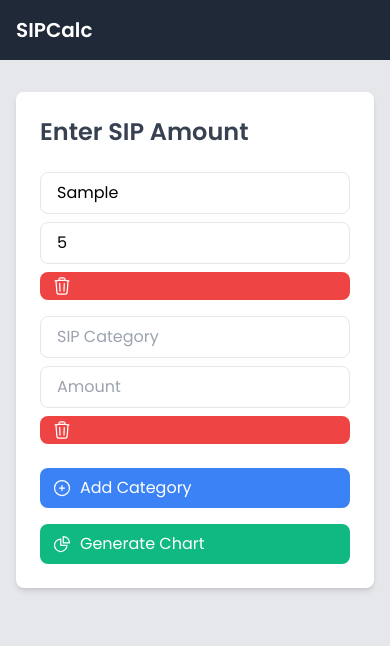
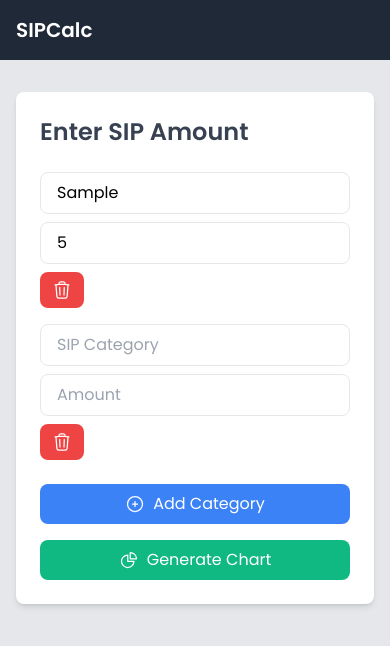
Before and after one commit to vishwakarmaranjeet/redux-toolkit, a React (Create React App) app: page / in a window 390 px wide. Both pictures are taken after typing "Sample", "5" into the empty fields and a click on the button "Add Category". Shown: the top 646 px of the page. Built offline with nearby package versions, Linux system fonts and the light colour scheme.

Commit message:
icon updated

```diff
--- a/src/components/SipForm.js
+++ b/src/components/SipForm.js
@@ -59,9 +59,9 @@ function SIPForm({ onSubmit }) {
                        <button
                        type="button"
                        onClick={() => handleRemove(index)}
-                            className="px-3 py-1 bg-red-500 text-white rounded-lg hover:bg-red-600 mt-2 sm:mt-0 sm:ml-4"
+                       className="flex items-center justify-center space-x-1 px-3 py-2 bg-red-500 text-white rounded-lg hover:bg-red-600 w-fit sm:w-auto mt-2 sm:mt-0 sm:ml-4"
                    >
-                            <svg xmlns="http://www.w3.org/2000/svg" fill="none" viewBox="0 0 24 24" strokeWidth={1.5} stroke="currentColor" className="size-5">
+                       <svg xmlns="http://www.w3.org/2000/svg" fill="none" viewBox="0 0 24 24" strokeWidth={1.5} stroke="currentColor" className="w-5 h-5 sm:w-6 sm:h-6">
                            <path strokeLinecap="round" strokeLinejoin="round" d="m14.74 9-.346 9m-4.788 0L9.26 9m9.968-3.21c.342.052.682.107 1.022.166m-1.022-.165L18.16 19.673a2.25 2.25 0 0 1-2.244 2.077H8.084a2.25 2.25 0 0 1-2.244-2.077L4.772 5.79m14.456 0a48.108 48.108 0 0 0-3.478-.397m-12 .562c.34-.059.68-.114 1.022-.165m0 0a48.11 48.11 0 0 1 3.478-.397m7.5 0v-.916c0-1.18-.91-2.164-2.09-2.201a51.964 51.964 0 0 0-3.32 0c-1.18.037-2.09 1.022-2.09 2.201v.916m7.5 0a48.667 48.667 0 0 0-7.5 0" />
                        </svg>
                    </button>
@@ -73,7 +73,7 @@ function SIPForm({ onSubmit }) {
                 <button
                     type="button"
                     onClick={handleAdd}
-                    className="flex items-center space-x-2 px-3 py-2 bg-blue-500 text-white rounded-lg hover:bg-blue-600 w-full sm:w-auto"
+                    className="flex items-center justify-center space-x-2 px-3 py-2 bg-blue-500 text-white rounded-lg hover:bg-blue-600 w-full sm:w-auto"
                 >
                     <svg xmlns="http://www.w3.org/2000/svg" fill="none" viewBox="0 0 24 24" strokeWidth={1.5} stroke="currentColor" className="w-5 h-5">
                         <path strokeLinecap="round" strokeLinejoin="round" d="M12 9v6m3-3H9m12 0a9 9 0 1 1-18 0 9 9 0 0 1 18 0Z" />
@@ -82,7 +82,7 @@ function SIPForm({ onSubmit }) {
                 </button>
                 <button
                     type="submit"
-                    className="flex items-center space-x-2 px-3 py-2 bg-emerald-500 text-white rounded-lg hover:bg-emerald-600 w-full sm:w-auto"
+                    className="flex items-center justify-center space-x-2 px-3 py-2 bg-emerald-500 text-white rounded-lg hover:bg-emerald-600 w-full sm:w-auto"
                 >
                     <svg xmlns="http://www.w3.org/2000/svg" fill="none" viewBox="0 0 24 24" strokeWidth={1.5} stroke="currentColor" className="w-5 h-5">
                         <path strokeLinecap="round" strokeLinejoin="round" d="M10.5 6a7.5 7.5 0 1 0 7.5 7.5h-7.5V6Z" />
```
Lines whose indentation alone changed are shown as unchanged.
